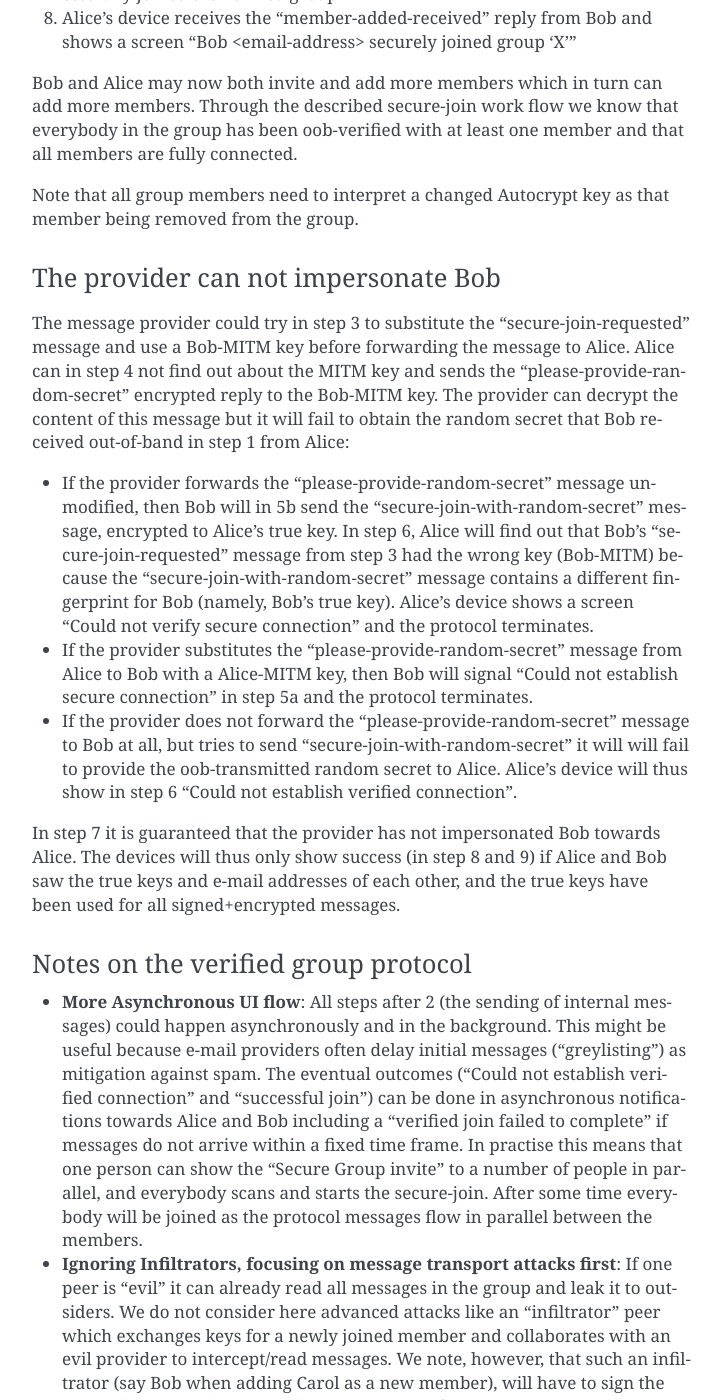
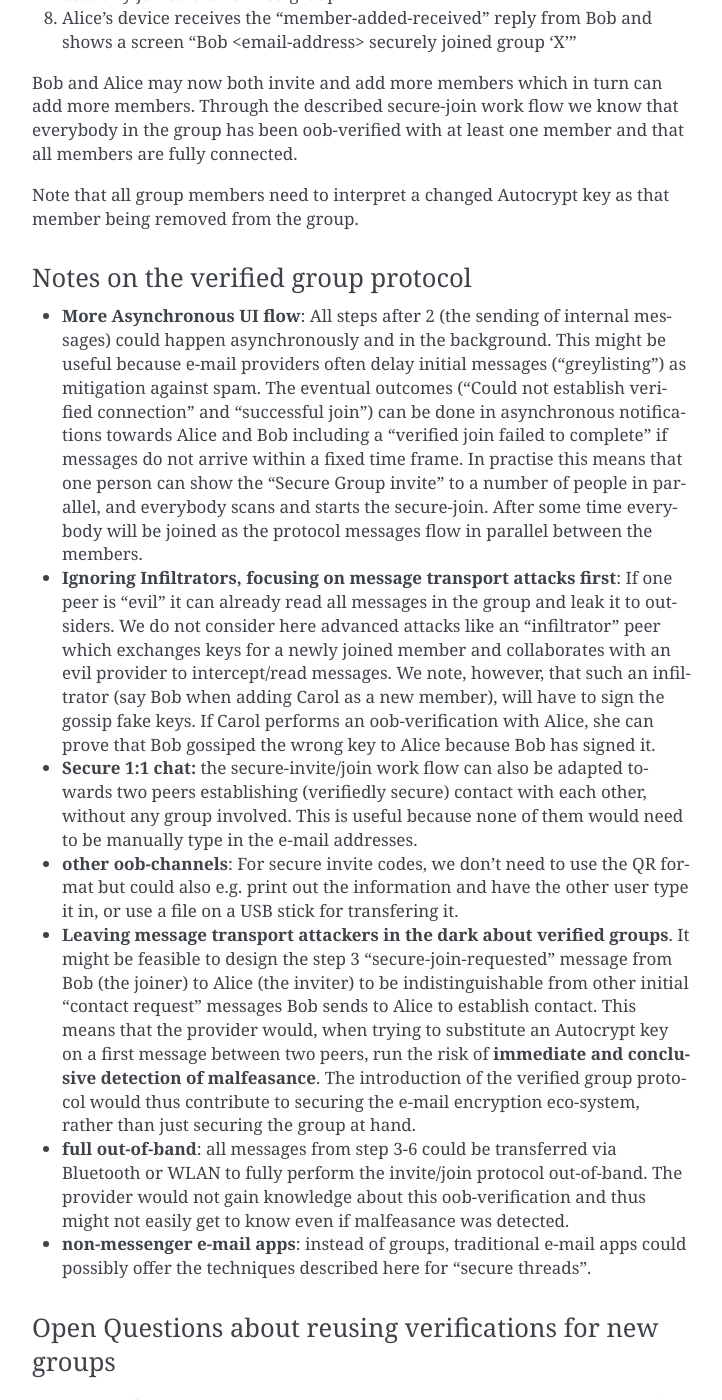
Before and after one commit to nextleap-project/countermitm, a Sphinx documentation site: the page built from source/new.rst, in a window 1280 px wide and 1400 px high, scrolled down 4326 px. Shown: the whole window, without its empty margins (388-1110 px from the left). Built offline with Sphinx 7.4.7, drawn with Linux system fonts in a browser that asks for light colours; some of the changed text lies outside the part shown.

Commit message:
strike now redundant para

```diff
--- a/source/new.rst
+++ b/source/new.rst
@@ -230,44 +230,6 @@ Note that all group members need to interpret a changed
 Autocrypt key as that member being removed from the group.
 
 
-The provider can not impersonate Bob
-~~~~~~~~~~~~~~~~~~~~~~~~~~~~~~~~~~~~
-
-The message provider could try in step 3 to substitute the
-"secure-join-requested" message and use a Bob-MITM key before
-forwarding the message to Alice.  Alice can in step 4 not find
-out about the MITM key and sends the "please-provide-random-secret"
-encrypted reply to the Bob-MITM key. The provider can decrypt the
-content of this message but it will fail to obtain the random secret
-that Bob received out-of-band in step 1 from Alice:
-
-- If the provider forwards the "please-provide-random-secret" message
-  unmodified, then Bob will in 5b send the "secure-join-with-random-secret"
-  message, encrypted to Alice's true key.  In step 6, Alice will find out
-  that Bob's "secure-join-requested" message from step 3 had the wrong
-  key (Bob-MITM) because the "secure-join-with-random-secret" message
-  contains a different fingerprint for Bob (namely, Bob's true key).
-  Alice's device shows a screen "Could not verify secure connection"
-  and the protocol terminates.
-
-- If the provider substitutes the "please-provide-random-secret"
-  message from Alice to Bob with a Alice-MITM key, then Bob will
-  signal "Could not establish secure connection" in step 5a and
-  the protocol terminates.
-
-- If the provider does not forward the "please-provide-random-secret"
-  message to Bob at all, but tries to send "secure-join-with-random-secret"
-  it will will fail to provide the oob-transmitted random secret to Alice.
-  Alice's device will thus show in step 6 "Could not establish
-  verified connection".
-
-In step 7 it is guaranteed that the provider has
-not impersonated Bob towards Alice.  The devices will thus only
-show success (in step 8 and 9) if Alice and Bob saw the true keys
-and e-mail addresses of each other, and the true keys have been
-used for all signed+encrypted messages.
-
-
 Notes on the verified group protocol
 ~~~~~~~~~~~~~~~~~~~~~~~~~~~~~~~~~~~~~~~~~
 
```
